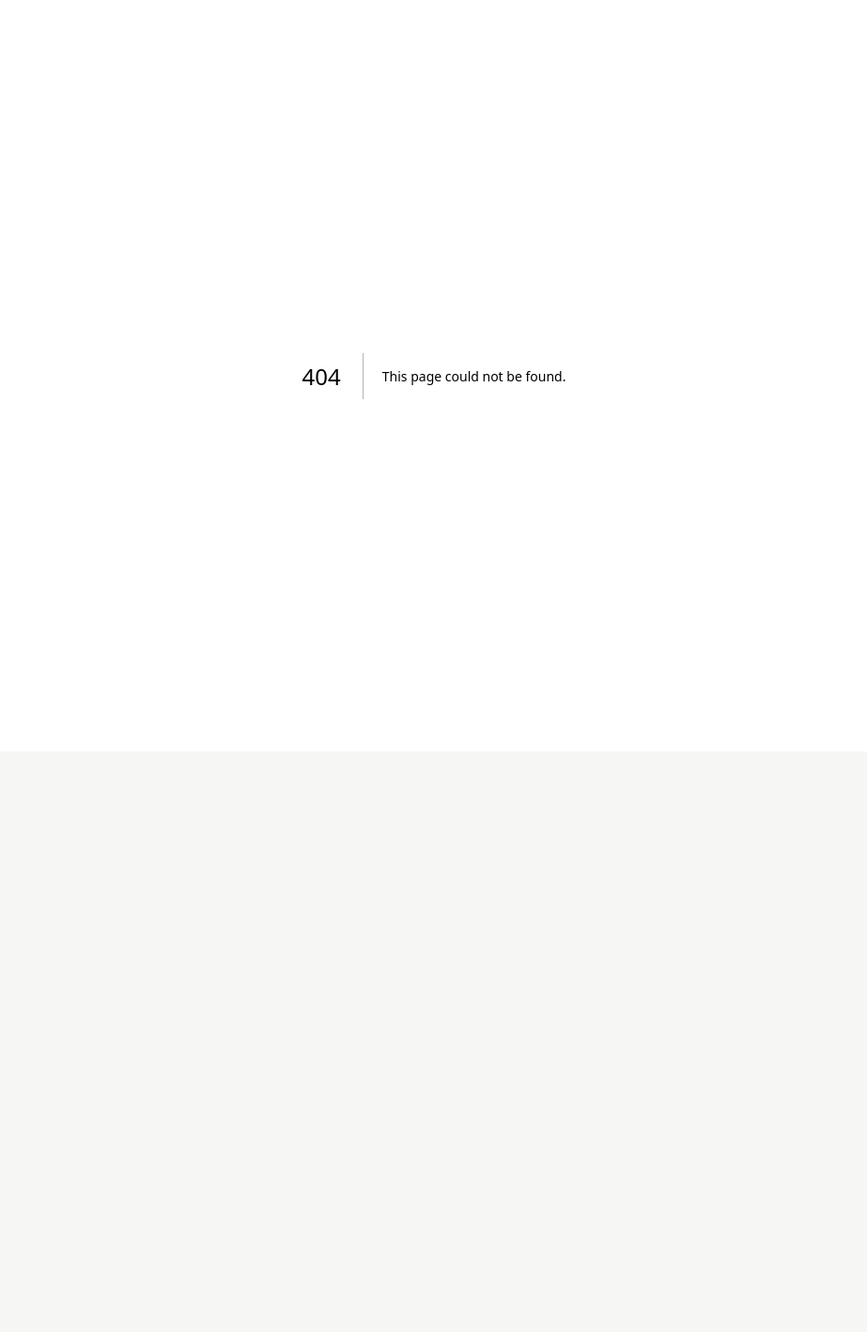
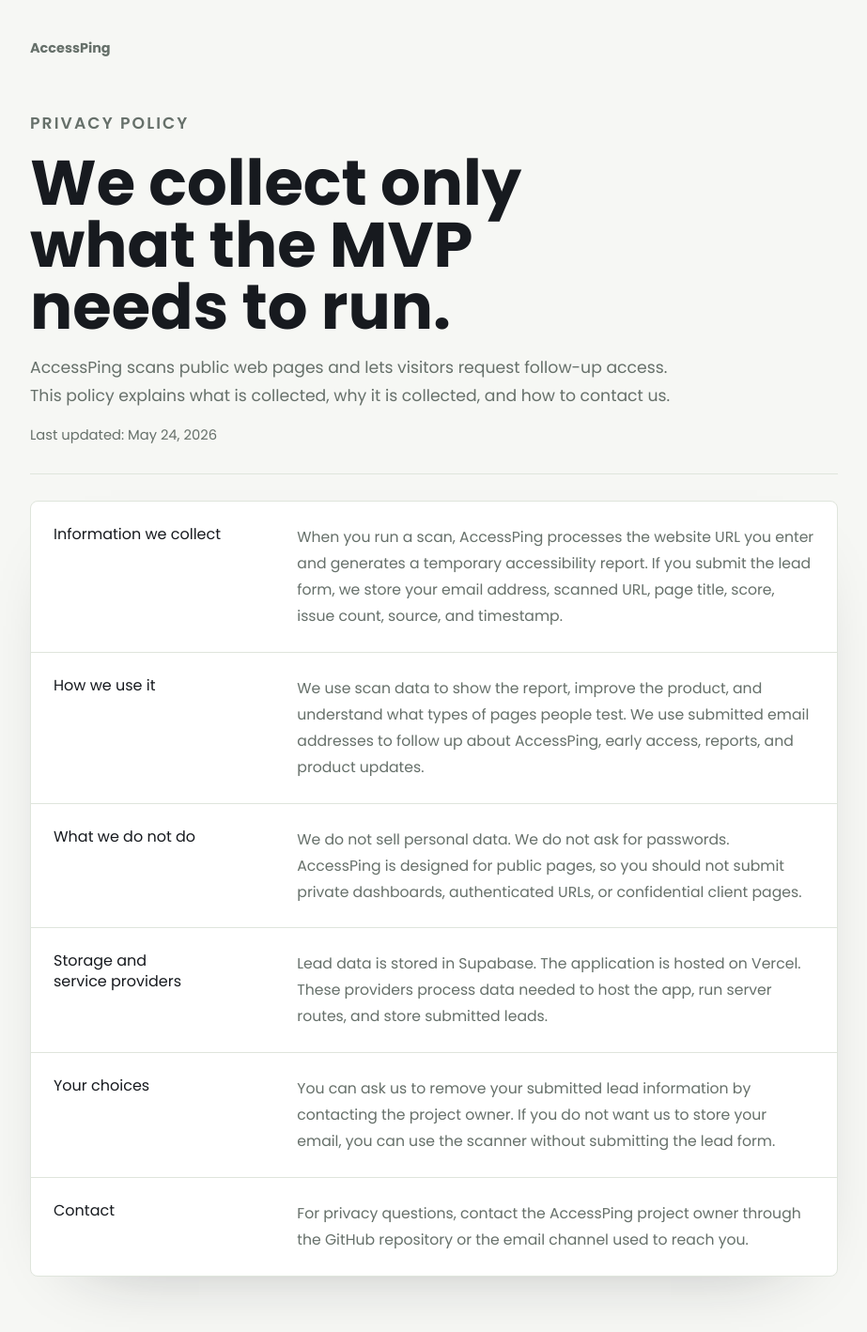
Before and after one commit to ChiseiGen/accessping-mvp, a Next.js app: page /privacy in a window 1280 px wide. Before the commit this address had no page. Shown: the top 1418 px of the page at 94% size, without its empty margins (178-1101 px from the left). Before the commit the page ends 800 px from the top, so only its background shows below. Built offline with nearby package versions, Linux system fonts and the light colour scheme.

Commit message:
Add legal pages and footer links

```diff
--- a/app/globals.css
+++ b/app/globals.css
@@ -2004,6 +2004,123 @@
   gap: 12px;
 }
 
+.siteFooter {
+  display: flex;
+  justify-content: space-between;
+  gap: 18px;
+  align-items: center;
+  margin-top: 28px;
+  padding: 20px 4px 0;
+  color: var(--muted);
+  border-top: 1px solid var(--line);
+}
+
+.siteFooter strong {
+  display: block;
+  color: var(--ink);
+  font-size: 0.95rem;
+  font-weight: 750;
+}
+
+.siteFooter p {
+  margin: 4px 0 0;
+  font-size: 0.9rem;
+}
+
+.siteFooter nav {
+  display: flex;
+  gap: 14px;
+  align-items: center;
+}
+
+.siteFooter a,
+.legalBack {
+  color: var(--muted);
+  font-size: 0.9rem;
+  font-weight: 650;
+}
+
+.siteFooter a:hover,
+.legalBack:hover {
+  color: var(--accent);
+}
+
+.legalPage {
+  width: min(860px, calc(100% - 32px));
+  margin: 0 auto;
+  padding: 34px 0 72px;
+}
+
+.legalBack {
+  display: inline-flex;
+  align-items: center;
+  min-height: 36px;
+  margin-bottom: 46px;
+}
+
+.legalHero {
+  display: grid;
+  gap: 16px;
+  padding-bottom: 30px;
+  border-bottom: 1px solid var(--line);
+}
+
+.legalHero h1 {
+  max-width: 720px;
+  margin: 0;
+  font-size: clamp(2.2rem, 7vw, 4.2rem);
+  line-height: 0.98;
+}
+
+.legalHero p {
+  max-width: 690px;
+  margin: 0;
+  color: var(--muted);
+  font-size: 1.08rem;
+  line-height: 1.75;
+}
+
+.legalHero span {
+  color: var(--muted);
+  font-size: 0.92rem;
+}
+
+.legalContent {
+  display: grid;
+  gap: 0;
+  margin-top: 28px;
+  background: var(--surface);
+  border: 1px solid var(--line);
+  border-radius: 8px;
+  box-shadow: var(--shadow);
+  overflow: hidden;
+}
+
+.legalContent article {
+  display: grid;
+  grid-template-columns: minmax(180px, 0.42fr) minmax(0, 1fr);
+  gap: 28px;
+  padding: 24px;
+  border-bottom: 1px solid var(--line);
+}
+
+.legalContent article:last-child {
+  border-bottom: 0;
+}
+
+.legalContent h2 {
+  margin: 0;
+  font-size: 1rem;
+  line-height: 1.35;
+}
+
+.legalContent p {
+  margin: 0;
+  color: var(--muted);
+  font-size: 0.98rem;
+  line-height: 1.78;
+}
+
 .pricePlan {
   display: grid;
   align-content: start;
@@ -2595,6 +2712,32 @@
     min-height: auto;
     margin-top: 0;
     padding: 18px;
+  }
+
+  .siteFooter {
+    align-items: flex-start;
+    flex-direction: column;
+    padding: 18px 2px 0;
+  }
+
+  .legalPage {
+    width: 100%;
+    padding: 24px 14px 48px;
+  }
+
+  .legalBack {
+    margin-bottom: 28px;
+  }
+
+  .legalHero h1 {
+    font-size: 2.35rem;
+    line-height: 1.02;
+  }
+
+  .legalContent article {
+    grid-template-columns: 1fr;
+    gap: 10px;
+    padding: 20px;
   }
 
   .nodeBox {
--- a/app/layout.tsx
+++ b/app/layout.tsx
@@ -17,7 +17,7 @@
 });
 
 export const metadata: Metadata = {
-  metadataBase: new URL("https://accessping.app"),
+  metadataBase: new URL("https://accessping-mvp.vercel.app"),
   title: {
     default: "AccessPing",
     template: "%s | AccessPing"
--- /dev/null
+++ b/app/privacy/page.tsx
@@ -0,0 +1,83 @@
+const lastUpdated = "May 24, 2026";
+
+export const metadata = {
+  title: "Privacy Policy | AccessPing",
+  description: "How AccessPing handles scan URLs, report data, and email leads."
+};
+
+export default function PrivacyPage() {
+  return (
+    <main className="legalPage">
+      <a className="legalBack" href="/">
+        AccessPing
+      </a>
+
+      <section className="legalHero">
+        <p className="eyebrow">Privacy Policy</p>
+        <h1>We collect only what the MVP needs to run.</h1>
+        <p>
+          AccessPing scans public web pages and lets visitors request follow-up
+          access. This policy explains what is collected, why it is collected, and
+          how to contact us.
+        </p>
+        <span>Last updated: {lastUpdated}</span>
+      </section>
+
+      <section className="legalContent" aria-label="Privacy policy details">
+        <article>
+          <h2>Information we collect</h2>
+          <p>
+            When you run a scan, AccessPing processes the website URL you enter and
+            generates a temporary accessibility report. If you submit the lead form,
+            we store your email address, scanned URL, page title, score, issue count,
+            source, and timestamp.
+          </p>
+        </article>
+
+        <article>
+          <h2>How we use it</h2>
+          <p>
+            We use scan data to show the report, improve the product, and understand
+            what types of pages people test. We use submitted email addresses to
+            follow up about AccessPing, early access, reports, and product updates.
+          </p>
+        </article>
+
+        <article>
+          <h2>What we do not do</h2>
+          <p>
+            We do not sell personal data. We do not ask for passwords. AccessPing is
+            designed for public pages, so you should not submit private dashboards,
+            authenticated URLs, or confidential client pages.
+          </p>
+        </article>
+
+        <article>
+          <h2>Storage and service providers</h2>
+          <p>
+            Lead data is stored in Supabase. The application is hosted on Vercel.
+            These providers process data needed to host the app, run server routes,
+            and store submitted leads.
+          </p>
+        </article>
+
+        <article>
+          <h2>Your choices</h2>
+          <p>
+            You can ask us to remove your submitted lead information by contacting
+            the project owner. If you do not want us to store your email, you can use
+            the scanner without submitting the lead form.
+          </p>
+        </article>
+
+        <article>
+          <h2>Contact</h2>
+          <p>
+            For privacy questions, contact the AccessPing project owner through the
+            GitHub repository or the email channel used to reach you.
+          </p>
+        </article>
+      </section>
+    </main>
+  );
+}
--- a/app/robots.ts
+++ b/app/robots.ts
@@ -7,6 +7,6 @@
       allow: "/",
       disallow: ["/api/"]
     },
-    sitemap: "https://accessping.app/sitemap.xml"
+    sitemap: "https://accessping-mvp.vercel.app/sitemap.xml"
   };
 }
--- a/app/sitemap.ts
+++ b/app/sitemap.ts
@@ -1,12 +1,28 @@
 import type { MetadataRoute } from "next";
 
+const siteUrl = "https://accessping-mvp.vercel.app";
+
 export default function sitemap(): MetadataRoute.Sitemap {
+  const lastModified = new Date();
+
   return [
     {
-      url: "https://accessping.app",
-      lastModified: new Date(),
+      url: siteUrl,
+      lastModified,
       changeFrequency: "weekly",
       priority: 1
+    },
+    {
+      url: `${siteUrl}/privacy`,
+      lastModified,
+      changeFrequency: "monthly",
+      priority: 0.3
+    },
+    {
+      url: `${siteUrl}/terms`,
+      lastModified,
+      changeFrequency: "monthly",
+      priority: 0.3
     }
   ];
 }
--- /dev/null
+++ b/app/terms/page.tsx
@@ -0,0 +1,80 @@
+const lastUpdated = "May 24, 2026";
+
+export const metadata = {
+  title: "Terms of Use | AccessPing",
+  description: "Basic terms for using the AccessPing MVP scanner and reports."
+};
+
+export default function TermsPage() {
+  return (
+    <main className="legalPage">
+      <a className="legalBack" href="/">
+        AccessPing
+      </a>
+
+      <section className="legalHero">
+        <p className="eyebrow">Terms of Use</p>
+        <h1>Use AccessPing as a first pass, not a final audit.</h1>
+        <p>
+          These terms describe how the AccessPing MVP should be used while it is
+          being developed and tested.
+        </p>
+        <span>Last updated: {lastUpdated}</span>
+      </section>
+
+      <section className="legalContent" aria-label="Terms of use details">
+        <article>
+          <h2>Service status</h2>
+          <p>
+            AccessPing is an early MVP. Features, pricing, scan behavior, and report
+            formats may change as the product improves.
+          </p>
+        </article>
+
+        <article>
+          <h2>Acceptable use</h2>
+          <p>
+            Use AccessPing only for public web pages that you own, manage, or have
+            permission to evaluate. Do not use it to scan private systems, login-only
+            pages, or pages that contain confidential information.
+          </p>
+        </article>
+
+        <article>
+          <h2>Reports and accuracy</h2>
+          <p>
+            AccessPing provides automated accessibility checks and plain-language
+            guidance. Automated tools can miss issues and can also flag items that
+            need human review. A final accessibility audit should include manual
+            keyboard, screen reader, and design checks.
+          </p>
+        </article>
+
+        <article>
+          <h2>No professional guarantee</h2>
+          <p>
+            Reports are provided for informational use. AccessPing does not guarantee
+            legal compliance, full WCAG conformance, or that a website is accessible
+            to every visitor.
+          </p>
+        </article>
+
+        <article>
+          <h2>Availability</h2>
+          <p>
+            The service may be unavailable, delayed, or blocked by third-party sites.
+            Some websites may reject automated scans or return incomplete content.
+          </p>
+        </article>
+
+        <article>
+          <h2>Contact</h2>
+          <p>
+            For questions about these terms, contact the AccessPing project owner
+            through the GitHub repository or the email channel used to reach you.
+          </p>
+        </article>
+      </section>
+    </main>
+  );
+}
--- a/components/accessping-app.tsx
+++ b/components/accessping-app.tsx
@@ -970,6 +970,17 @@
           </div>
         </section>
       </section>
+
+      <footer className="siteFooter" aria-label="Site footer">
+        <div>
+          <strong>AccessPing</strong>
+          <p>Automated WCAG first pass for public pages.</p>
+        </div>
+        <nav aria-label="Legal links">
+          <a href="/privacy">Privacy</a>
+          <a href="/terms">Terms</a>
+        </nav>
+      </footer>
     </main>
   );
 }
```
